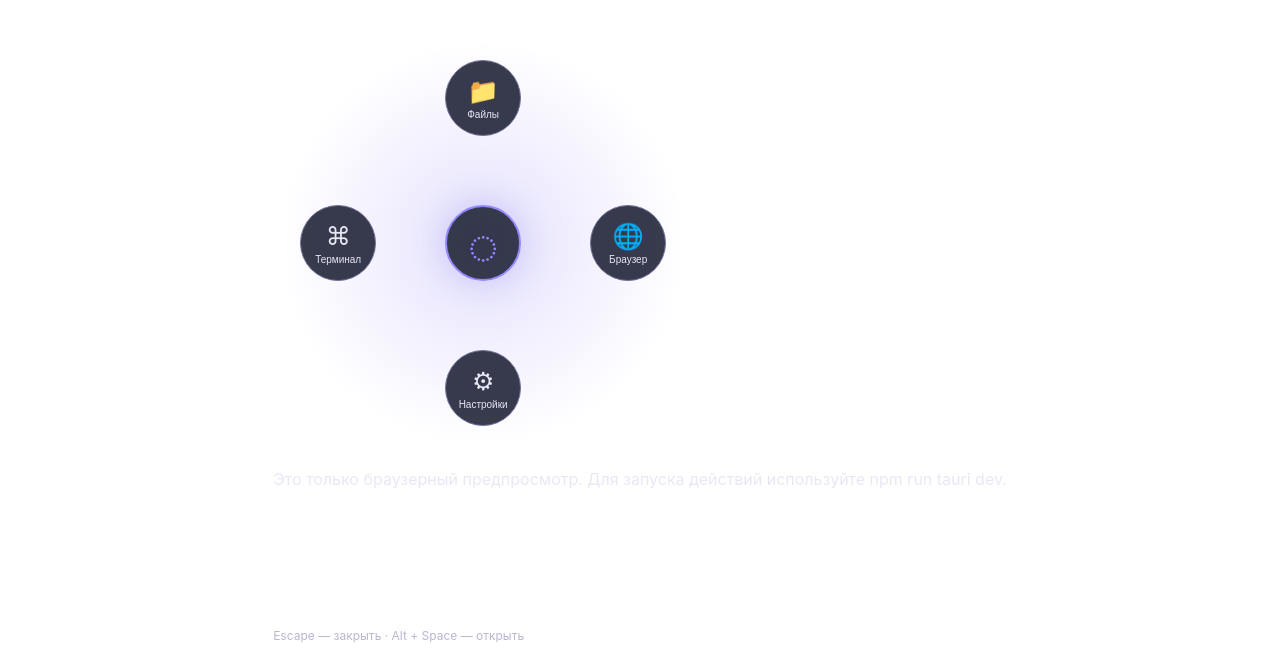
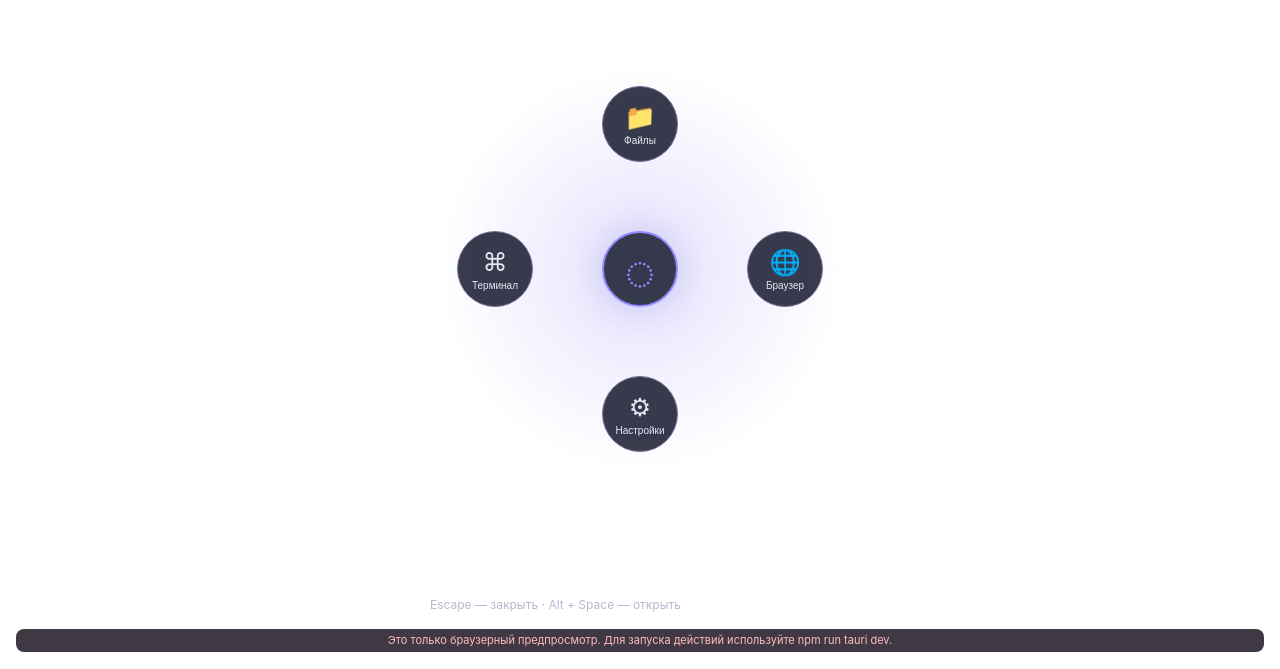
Before and after one commit to atlasru/orbit, a website built with Vite: page index.html in a window 1280 px wide. Shown: the part 131-800 px from the top of the page. Built offline with nearby package versions, Linux system fonts and the light colour scheme.

Commit message:
ui: display startup and action errors clearly

```diff
--- a/src/style.css
+++ b/src/style.css
@@ -1 +1 @@
-:root{font-family:Inter,'Segoe UI',sans-serif;color:#e8e8f5;background:transparent;font-synthesis:none}*{box-sizing:border-box}body{margin:0;min-height:100vh;display:grid;place-items:center;overflow:hidden}.orbit{position:relative;width:420px;height:420px;border-radius:50%;background:radial-gradient(circle,#7161ef30,transparent 68%)}.hub{position:absolute;left:50%;top:50%;transform:translate(-50%,-50%);width:76px;height:76px;border:2px solid #9387ff;border-radius:50%;background:#24283be8;display:grid;place-items:center;font-size:52px;color:#9387ff;box-shadow:0 0 35px #7161ef45}.node{--angle:calc(var(--i)*90deg - 90deg);position:absolute;left:50%;top:50%;transform:translate(-50%,-50%) rotate(var(--angle)) translateX(145px) rotate(calc(-1*var(--angle)));height:76px;width:76px;border:1px solid #74749c;border-radius:50%;background:#24283be8;color:inherit;cursor:pointer;display:flex;align-items:center;justify-content:center;flex-direction:column;gap:3px;transition:background .18s,border-color .18s,box-shadow .18s}.node:hover,.node:focus-visible{background:#39345f;border-color:#a99fff;box-shadow:0 0 25px #7161ef88;outline:none}.node span{font-size:25px}.node small{font-size:10px}.hint{position:absolute;bottom:14px;font-size:12px;color:#b9b6d1}
+:root{font-family:Inter,'Segoe UI',sans-serif;color:#e8e8f5;background:transparent;font-synthesis:none}*{box-sizing:border-box}body{margin:0;min-height:100vh;display:grid;place-items:center;overflow:hidden}.orbit{position:relative;width:420px;height:420px;border-radius:50%;background:radial-gradient(circle,#7161ef30,transparent 68%)}.hub{position:absolute;left:50%;top:50%;transform:translate(-50%,-50%);width:76px;height:76px;border:2px solid #9387ff;border-radius:50%;background:#24283be8;display:grid;place-items:center;font-size:52px;color:#9387ff;box-shadow:0 0 35px #7161ef45}.node{--angle:calc(var(--i)*90deg - 90deg);position:absolute;left:50%;top:50%;transform:translate(-50%,-50%) rotate(var(--angle)) translateX(145px) rotate(calc(-1*var(--angle)));height:76px;width:76px;border:1px solid #74749c;border-radius:50%;background:#24283be8;color:inherit;cursor:pointer;display:flex;align-items:center;justify-content:center;flex-direction:column;gap:3px;transition:background .18s,border-color .18s,box-shadow .18s}.node:hover,.node:focus-visible{background:#39345f;border-color:#a99fff;box-shadow:0 0 25px #7161ef88;outline:none}.node span{font-size:25px}.node small{font-size:10px}.hint{position:absolute;bottom:45px;font-size:12px;color:#b9b6d1}.notice{position:absolute;bottom:6px;left:16px;right:16px;text-align:center;font-size:11px;line-height:1.4;color:#ffbcbf;background:#251d2adf;border-radius:8px;padding:4px 8px;min-height:0}.notice:empty{display:none}
```
